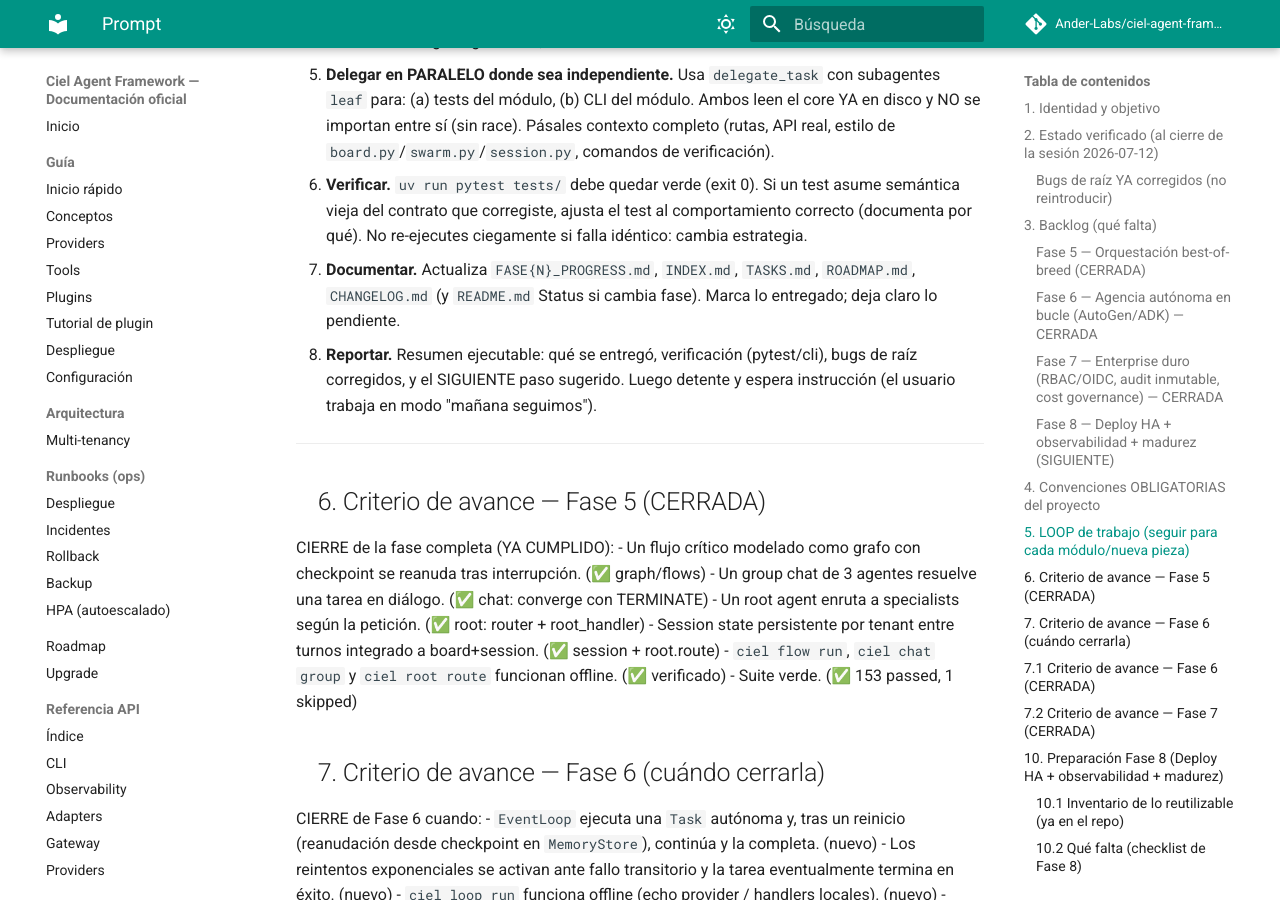
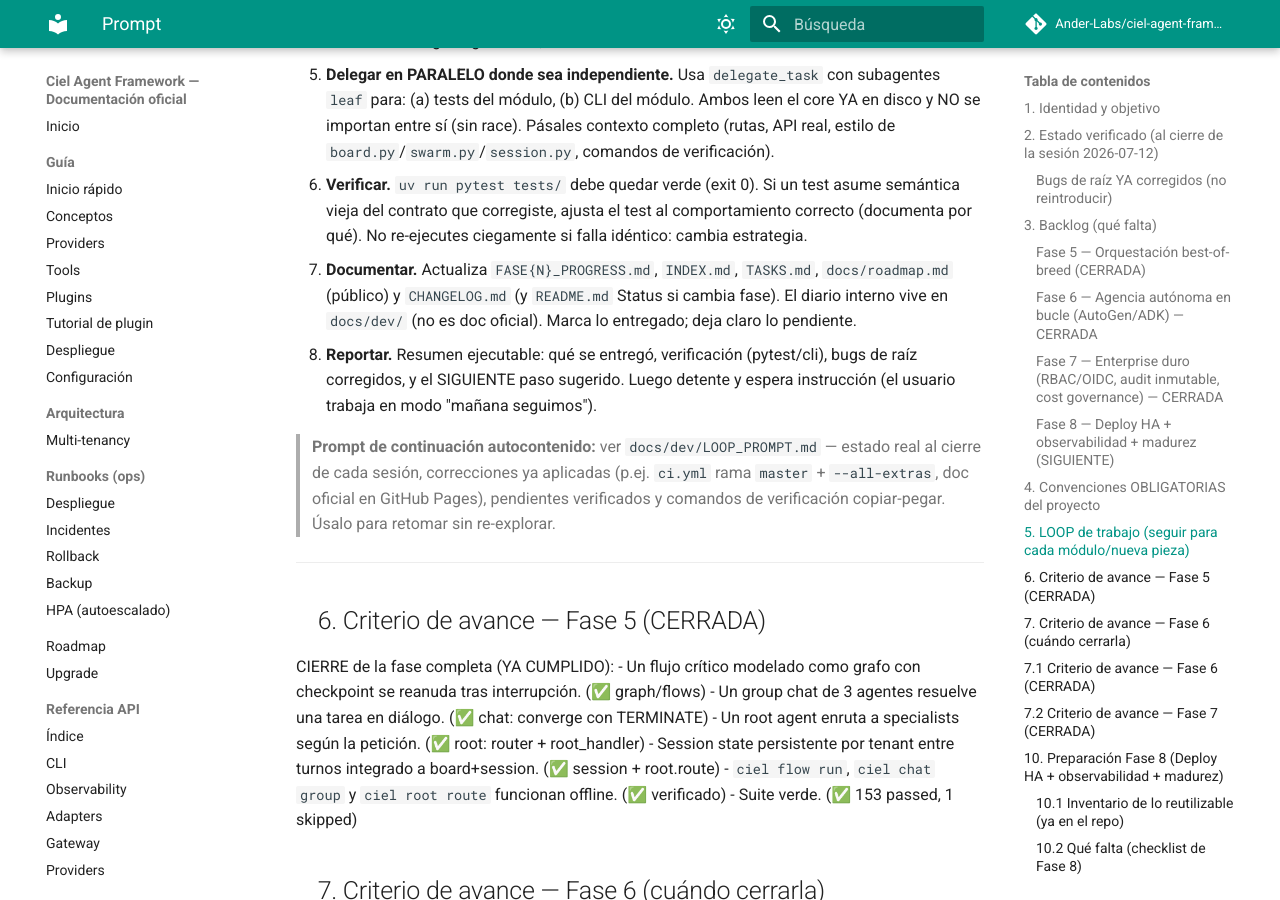
Before and after one commit to Ander-Labs/ciel-agent-framework, an MkDocs documentation site: the page built from docs/Prompt.md, in a window 1280 px wide and 900 px high, scrolled down 7667 px. Built offline with MkDocs 1.6.1 and Material for MkDocs 9.7.7, drawn with Linux system fonts in a browser that asks for light colours; comment, search, counter and statistics services are not loaded.

Commit message:
Prompt LOOP: estado al cierre + correcciones aplicadas + pendientes
- docs/dev/LOOP_PROMPT.md: prompt de continuación autocontenido con estado
  verificado (tests 230 passed, doc site 200, CI/docs/release success),
  correcciones YA aplicadas (ci.yml master+all-extras, pyproject blob/master,
  docs.yml, mkdocs nav+exclude_docs, home index.md, Pages habilitado, bug
  OTel span_count), pendientes reales y comandos copiar-pegar.
- docs/Prompt.md seccion 5: enlace a LOOP_PROMPT.md y referencia a
  docs/roadmap.md (publico) en lugar de ROADMAP.md interno.
- docs/CI.md: coherencia con workflows reales (ya en commit previo).

No requiere rebuild de doc (LOOP_PROMPT.md esta en docs/dev/, excluido del sitio).

```diff
--- a/docs/Prompt.md
+++ b/docs/Prompt.md
@@ -298,11 +298,18 @@ Reutiliza lo YA existente en el repo (no reimplementar): `deploy/helm/ciel`
    correcto (documenta por qué). No re-ejecutes ciegamente si falla idéntico: cambia
    estrategia.
 7. **Documentar.** Actualiza `FASE{N}_PROGRESS.md`, `INDEX.md`, `TASKS.md`,
-   `ROADMAP.md`, `CHANGELOG.md` (y `README.md` Status si cambia fase). Marca lo
+   `docs/roadmap.md` (público) y `CHANGELOG.md` (y `README.md` Status si cambia fase).
+   El diario interno vive en `docs/dev/` (no es doc oficial). Marca lo
    entregado; deja claro lo pendiente.
 8. **Reportar.** Resumen ejecutable: qué se entregó, verificación (pytest/cli),
    bugs de raíz corregidos, y el SIGUIENTE paso sugerido. Luego detente y espera
    instrucción (el usuario trabaja en modo "mañana seguimos").
+
+> **Prompt de continuación autocontenido:** ver `docs/dev/LOOP_PROMPT.md` —
+> estado real al cierre de cada sesión, correcciones ya aplicadas (p.ej.
+> `ci.yml` rama `master` + `--all-extras`, doc oficial en GitHub Pages),
+> pendientes verificados y comandos de verificación copiar-pegar. Úsalo para
+> retomar sin re-explorar.
 
 ---
 
```
Also changed, not shown: docs/dev/LOOP_PROMPT.md (added, +93 -0 lines).
